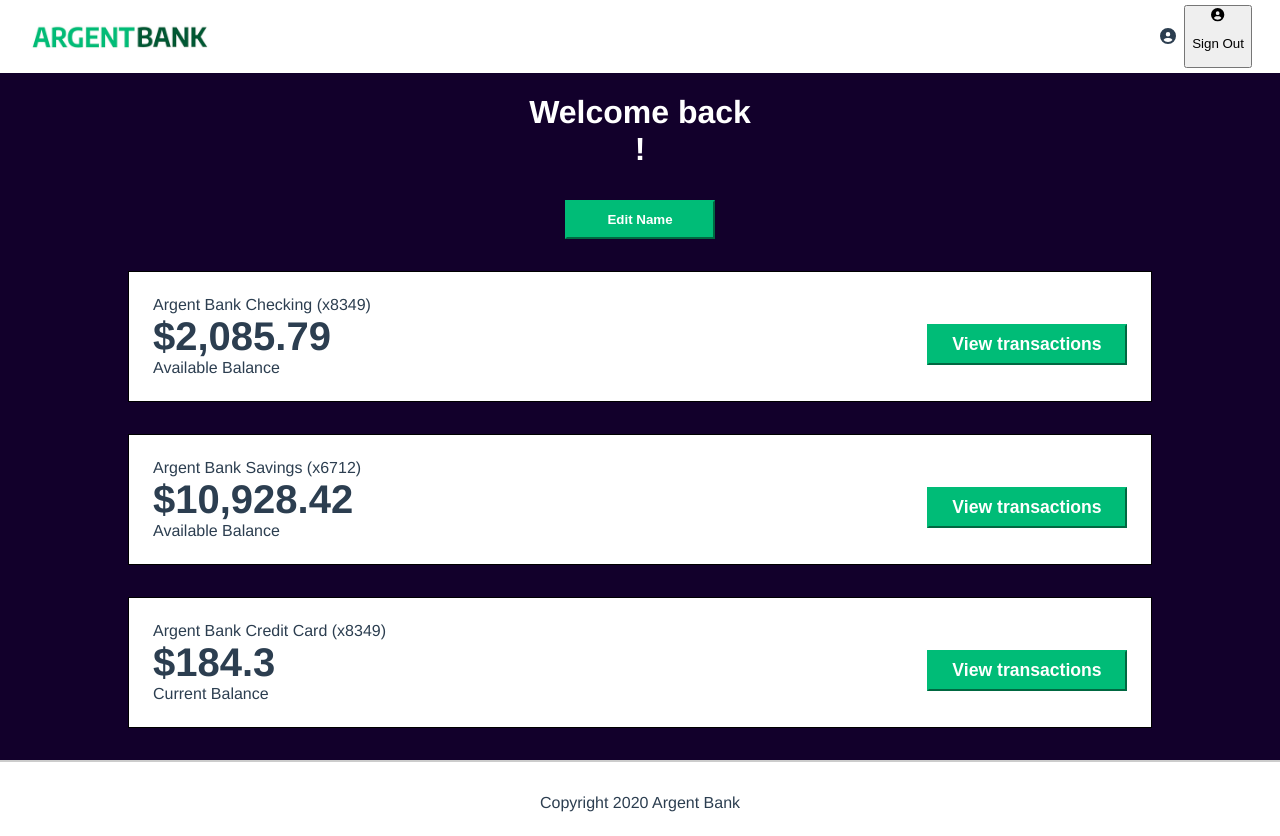
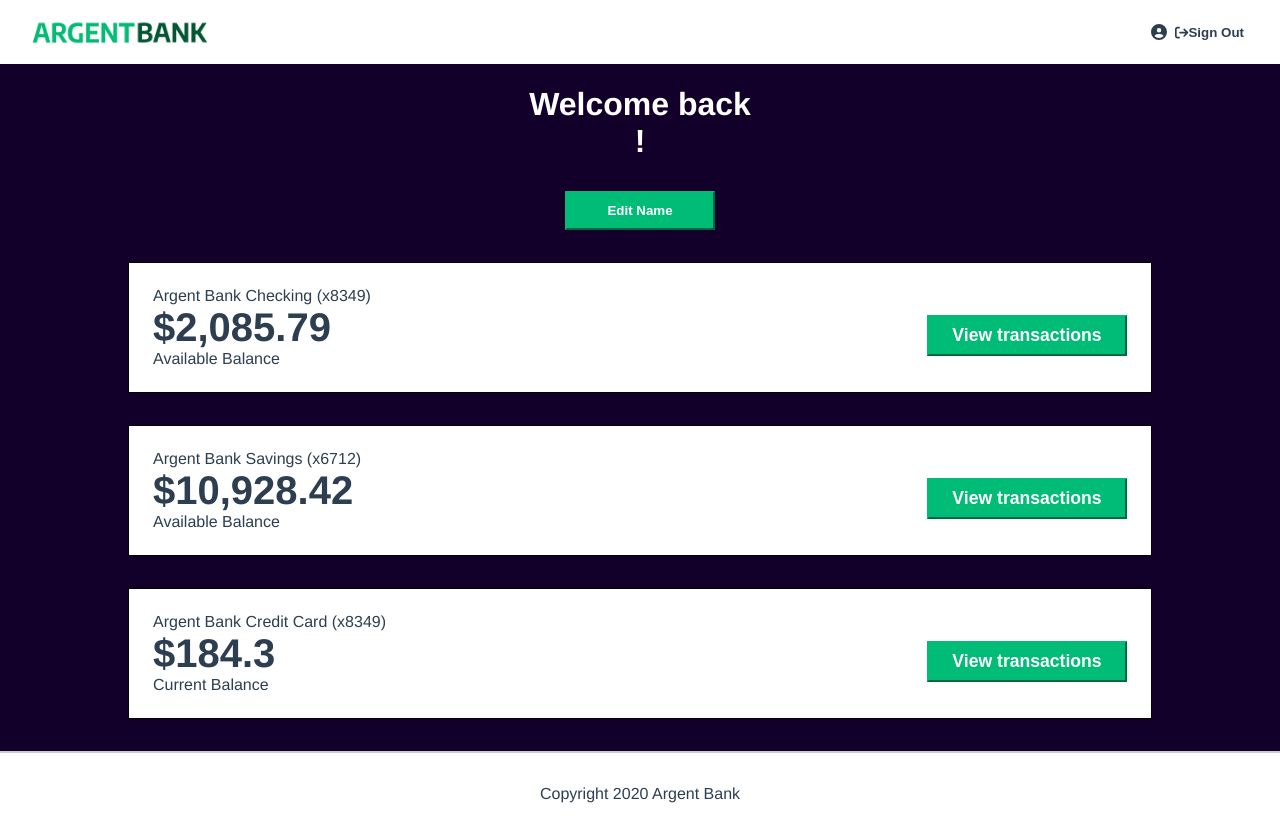
Before and after one commit to ColineOB/ArgentBank, a React (Create React App) app: page /user in a window 1280 px wide. Built offline with nearby package versions, Linux system fonts and the light colour scheme; no server answers; sample sign-in values are in the browser's storage.

Commit message:
correction + css

```diff
--- a/src/components/header/Header.js
+++ b/src/components/header/Header.js
@@ -1,6 +1,7 @@
 import logo from '../../assets/img/argentBankLogo.png'
 import { FontAwesomeIcon } from '@fortawesome/react-fontawesome'
 import { faUserCircle } from '@fortawesome/free-solid-svg-icons/faUserCircle'
+import { faArrowRightFromBracket } from '@fortawesome/free-solid-svg-icons'
 import { Link } from 'react-router-dom'
 import { useSelector, useDispatch } from 'react-redux'
 import { logout } from '../../Redux/slice/user/loginSlice'
@@ -28,17 +29,19 @@
             </Link>
             {token?
             <div className='header_connexion'>
-                <Link to="/user" className='header_connexion'>
+                <Link to="/user" className='header_connexion_button'>
                     <FontAwesomeIcon icon={faUserCircle} size='1x' />
                     <p>{userFirstName}</p>
                 </Link>
-                <button onClick={() => dispatch(logout())}>
-                    <FontAwesomeIcon icon={faUserCircle} size='1x' />
-                    <p>Sign Out</p>
-                </button>
+                    <div>
+                    <button className='header_connexion_button' onClick={() => dispatch(logout())}>
+                        <FontAwesomeIcon icon={faArrowRightFromBracket} size='1x' />
+                            <p>Sign Out</p>
+                    </button>
+                    </div>
             </div>
             :
-            <Link to="/sign-in" className='header_connexion'>
+            <Link to="/sign-in" className='header_connexion_button'>
                 <FontAwesomeIcon icon={faUserCircle} size='1x' />
                 <p>Sign In</p>
             </Link>
--- a/src/components/header/header.css
+++ b/src/components/header/header.css
@@ -13,14 +13,23 @@
 }
 
 .header_connexion {
+    display: flex;
+    align-items: center;
+    margin-right: 0.5rem;
+}
+.header_connexion_button {
     font-weight: bold;
     color: #2c3e50;
     text-decoration: none;
     display: flex;
     align-items: center;
     margin-right: 0.5rem;
+    background: none;
+	border: none;
+	padding: 0;
+	cursor: pointer;
 }
 
-.header_connexion:hover {
+.header_connexion_button:hover {
     text-decoration: underline;
 }
--- a/src/index.js
+++ b/src/index.js
@@ -28,9 +28,8 @@
             <Route path="/" element={<App />} />
             <Route path='/sign-in' element={<SignIn />} />
             <Route path='/user' element={<User />} />
-            <Route path='/transactions' element={<Transations />}>
+            <Route path='/transactions' element={<Transations />} />
             <Route path='*' element={<NotFound />}/>
-            </Route>
           </Routes>
         <Footer />
       </Router>
--- a/src/pages/connexion/signIn.css
+++ b/src/pages/connexion/signIn.css
@@ -48,3 +48,10 @@
     padding: 5px;
     font-size: 1.2rem;
   }
+
+  .error-message {
+    color: red;
+    font-weight: bold;
+    font-size: small;
+
+  }
--- a/src/pages/connexion/signIn.js
+++ b/src/pages/connexion/signIn.js
@@ -9,8 +9,8 @@
 function SignIn(){
     const dispatch = useDispatch()
     // state
-    const [username, setUsername] = useState('tony@stark.com');
-    const [password, setPassword] = useState('password123');
+    const [username, setUsername] = useState('');
+    const [password, setPassword] = useState('');
     // store
     const token = useSelector((state) => state.login.token);
     const error = useSelector((state) => state.login.error);
--- a/src/pages/error/notFound.js
+++ b/src/pages/error/notFound.js
@@ -1,9 +1,9 @@
 function NotFound () {
 
     return (
-        <>
+        <main>
             <h1>ERROR</h1>
-        </>
+        </main>
     )
 }
 
--- a/src/pages/transactions/transactions.css
+++ b/src/pages/transactions/transactions.css
@@ -6,7 +6,7 @@
 }
 
 .transactions table {
-    margin-top: 100px;
+    margin: 100px 0 40px 0;
     width: 90%;
     border-collapse: collapse;
 }
```
